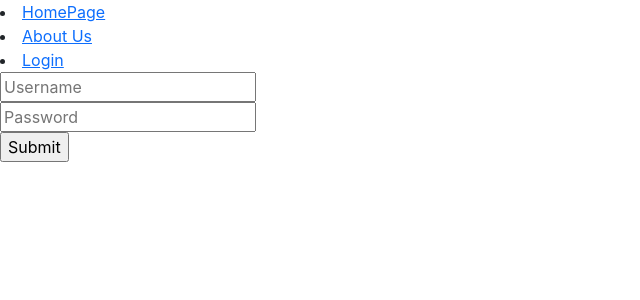
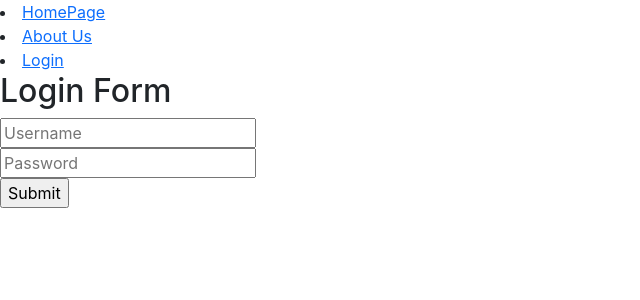
Before and after one commit to Juddymwai/The-Blog-HUB, a React (Create React App) app: page /login in a window 1280 px wide. Shown: the top 300 px of the page, without its empty margins (0-640 px from the left). Built offline with nearby package versions, Linux system fonts and the light colour scheme.

Commit message:
redirect login page to homepage

```diff
--- a/src/components/Login.js
+++ b/src/components/Login.js
@@ -1,8 +1,10 @@
 import React from "react"
+import {Link} from "react-router-dom"
 
 function Login (){
     return (
         <div>
+            <h2>Login Form</h2>
             <form>
                 <div>
                     <input type="text" name="username" placeholder="Username" />
@@ -13,7 +15,7 @@ function Login (){
 
                 </div>
                 <div>
-                    <input type="submit" value="Submit"/>
+                    <Link to="/"><input type="submit" value="Submit"/> </Link>
 
                 </div>
 
```
